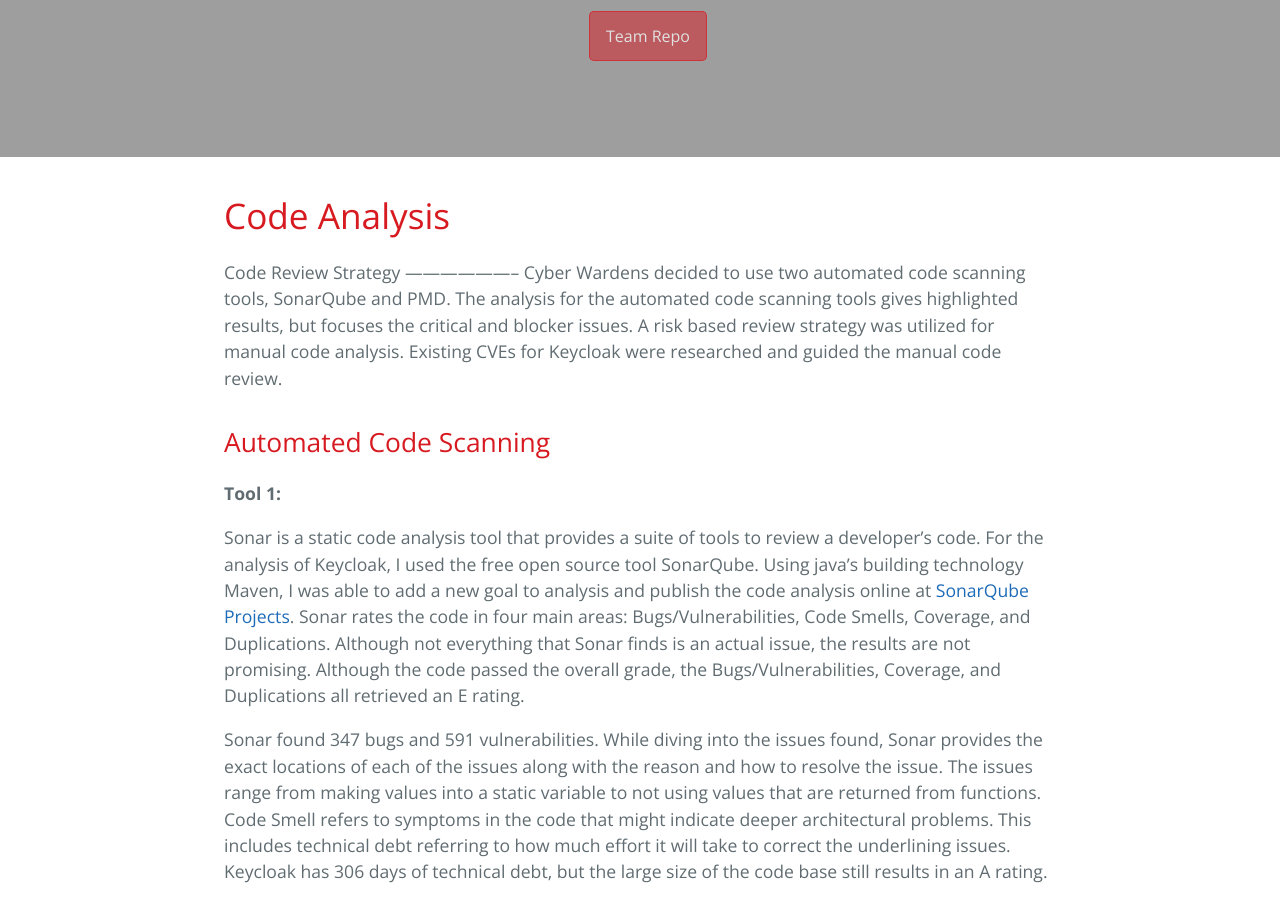
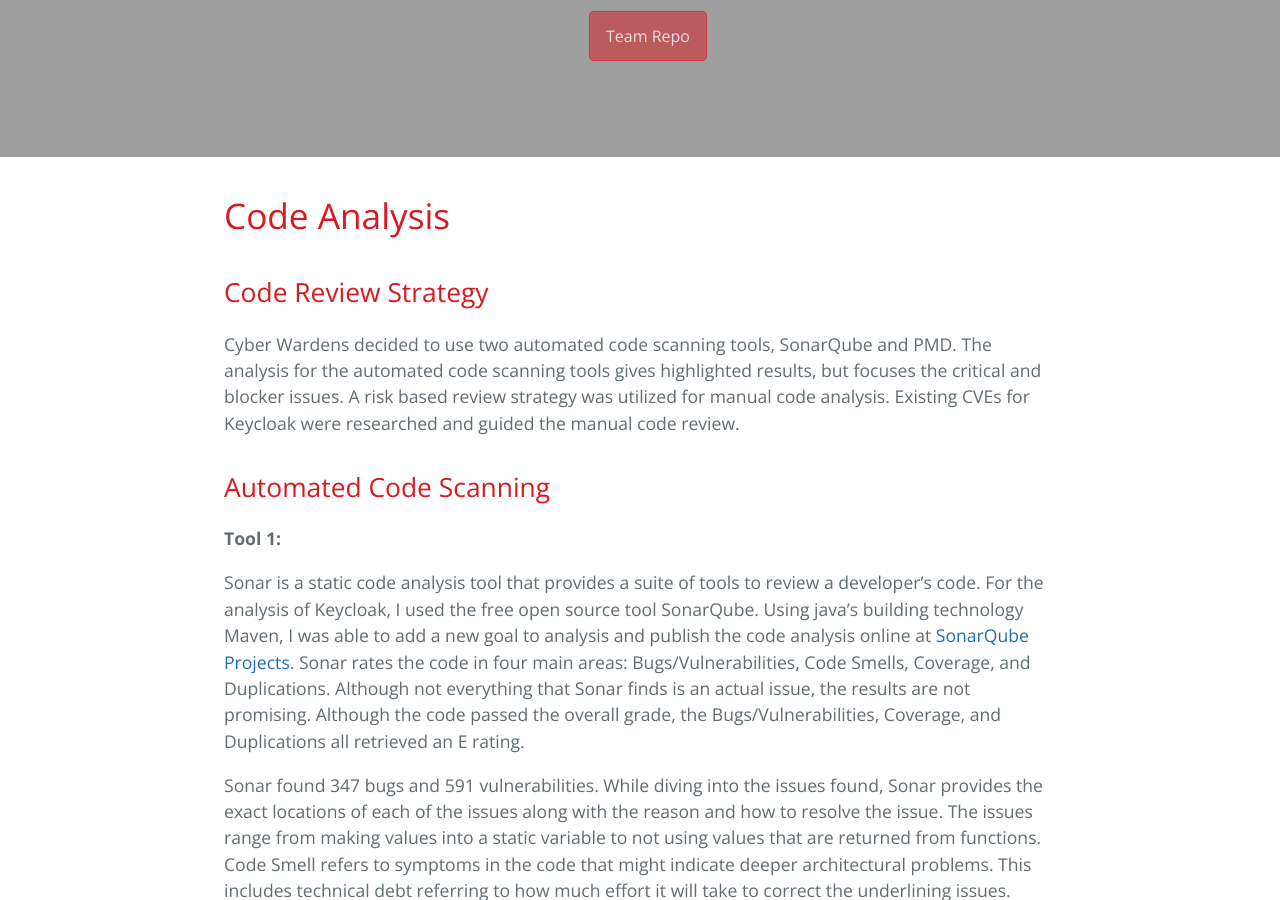
Before and after one commit to DanielLucier/CYBER8420-SemesterProject, a Jekyll site: the page built from misc/pages/CodeAnalysis.md, in a window 1280 px wide and 900 px high, scrolled down 354 px. Built offline with Jekyll 4.4.1, drawn with Linux system fonts in a browser that asks for light colours.

```diff
--- a/misc/pages/CodeAnalysis.md
+++ b/misc/pages/CodeAnalysis.md
@@ -5,8 +5,7 @@ description: CYBR 8420 Code Analysis
 ---
 Code Analysis
 =============
-Code Review Strategy
---------------------
+## Code Review Strategy
 Cyber Wardens decided to use two automated code scanning tools, SonarQube and PMD.  The analysis for the automated code scanning tools gives highlighted results, but focuses the critical and blocker issues. A risk based review strategy was utilized for manual code analysis. Existing CVEs for Keycloak were researched and guided the manual code review.
 
 Automated Code Scanning
```
